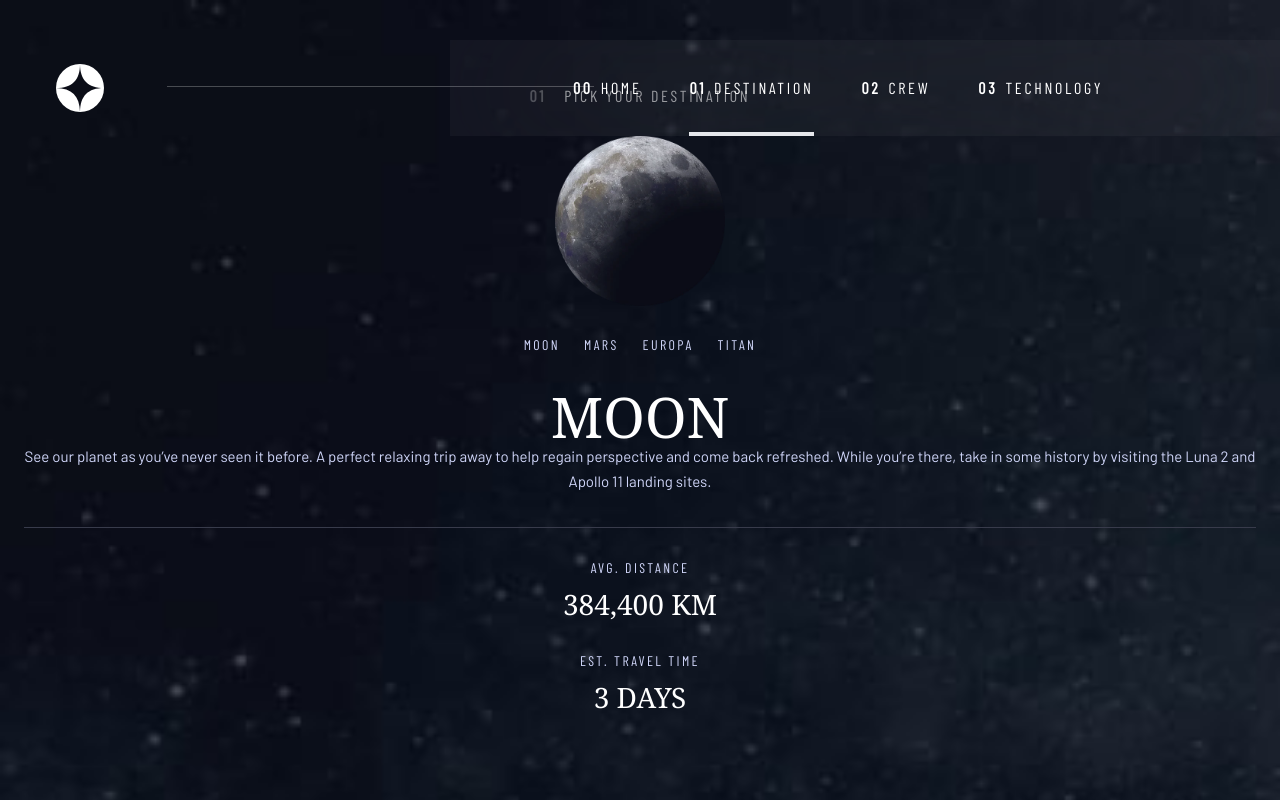
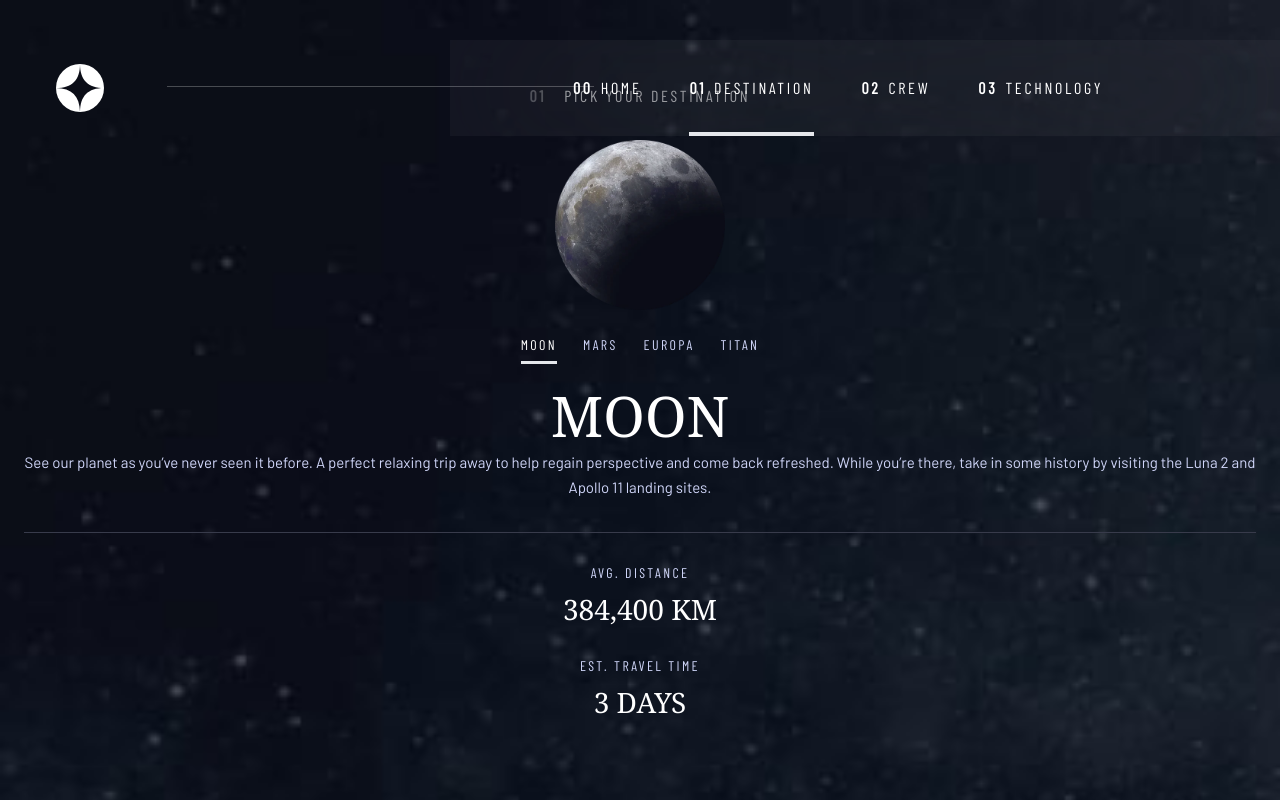
Before and after one commit to atmahana/space-tourism-fem, a React (Vite) app: page /destination in a window 1280 px wide. Built offline with nearby package versions, Linux system fonts and the light colour scheme; the HTML template or start-up script is replaced by a standard one; a web font is replaced by a local one.

Commit message:
fixed destination image change when tab changes

```diff
--- a/src/components/Tabs/Destination/DestinationTabs.jsx
+++ b/src/components/Tabs/Destination/DestinationTabs.jsx
@@ -1,13 +1,31 @@
+import { useState } from "react";
 import { Tab, Tabs, TabList, TabPanel } from "react-tabs";
+import ImageMoon from "../../../assets/destination/image-moon.webp";
+import ImageMars from "../../../assets/destination/image-mars.webp";
+import ImageEuropa from "../../../assets/destination/image-europa.webp";
+import ImageTitan from "../../../assets/destination/image-titan.webp";
+
+const images = [ImageMoon, ImageMars, ImageEuropa, ImageTitan];
 
 function DestinationTabs({ destinations }) {
+  const [tabIndex, setTabIndex] = useState(0);
+
   return (
-    <Tabs className="mt-7">
-      <TabList className="flex justify-center gap-6">
+    <Tabs
+      className="mt-7"
+      selectedIndex={tabIndex}
+      onSelect={(index) => setTabIndex(index)}
+    >
+      <img
+        className="w-[10.625rem] h-[10.625rem] m-auto mb-6"
+        src={images[tabIndex]}
+      />
+      <TabList className="flex justify-center gap-[1.625rem]">
         {destinations.map((destination) => (
           <Tab
             key={destination.name}
-            className="text-secondary uppercase font-sans-condensed tracking-235 text-sm"
+            selectedClassName="text-white border-b-[3px]"
+            className="text-secondary uppercase font-sans-condensed tracking-235 text-sm h-[1.875rem]"
           >
             {destination.name}
           </Tab>
@@ -15,19 +33,16 @@ function DestinationTabs({ destinations }) {
       </TabList>
 
       {destinations.map((destination) => (
-        <TabPanel
-          key={destination.name}
-          className="grid divide-y divide-[#383B4B] px-6"
-        >
-          <div className="text-center py-[2.0625rem]">
-            <h2 className="leading-none text-white text-3xl uppercase">
+        <TabPanel key={destination.name} className="grid px-6">
+          <div className="text-center pt-4 pb-8 border-b border-[#383B4B]">
+            <h2 className="leading-tight text-white text-3xl uppercase">
               {destination.name}
             </h2>
             <p className="leading-[1.5625rem] text-[0.9375rem] text-secondary">
               {destination.description}
             </p>
           </div>
-          <div className="grid gap-8 py-[2.0625rem]">
+          <div className="flex flex-col gap-8 py-[2.0625rem]">
             <div className="grid gap-3">
               <h3 className="text-secondary text-sm font-sans-condensed tracking-235 leading-none">
                 AVG. DISTANCE
--- a/src/pages/Destination/Index.jsx
+++ b/src/pages/Destination/Index.jsx
@@ -1,4 +1,3 @@
-import ImageMoon from "../../assets/destination/image-moon.webp";
 import DestinationTabs from "../../components/Tabs/Destination/DestinationTabs";
 import data from "../../data.json";
 
@@ -6,17 +5,14 @@ function DestinationPage() {
   return (
     <section className="bg-dest-mobile bg-cover h-full text-center overflow-y-scroll">
       <div className="pt-[88px] flex flex-col items-center">
-        <div className="grid gap-8">
-          <div className="flex gap-[1.125rem] leading-none text-white tracking-270">
-            <span className="font-sans-condensed opacity-25 font-bold">01</span>
-            <h1 className="text-base font-sans-condensed ">
-              PICK YOUR DESTINATION
-            </h1>
-          </div>
-          <img className="w-[10.625rem] h-[10.625rem] m-auto" src={ImageMoon} />
+        <div className="flex gap-[1.125rem] leading-none text-white tracking-270 items-center pb-2">
+          <span className="font-sans-condensed opacity-25 font-bold">01</span>
+          <h1 className="text-base font-sans-condensed ">
+            PICK YOUR DESTINATION
+          </h1>
         </div>
         <div>
-          <DestinationTabs destinations={data.destinations}/>
+          <DestinationTabs destinations={data.destinations} />
         </div>
       </div>
     </section>
```
Also changed, not shown: src/components/Navigations/Index.jsx (line endings or trailing spaces), src/components/Navigations/MobileNav.jsx (line endings or trailing spaces).
